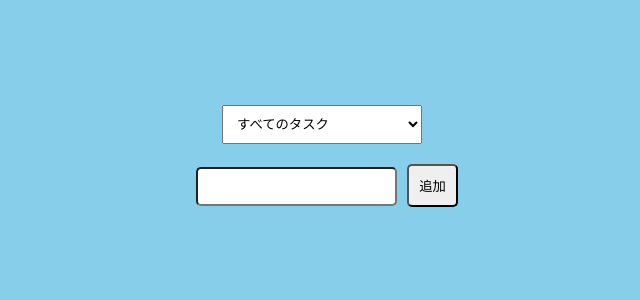
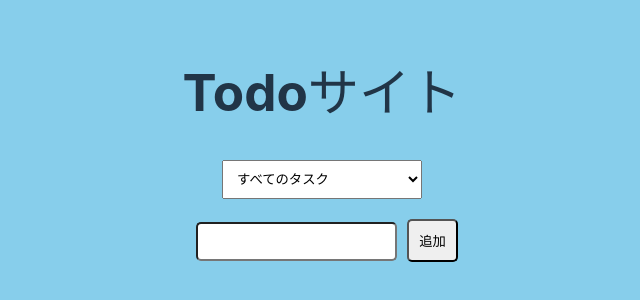
Before and after one commit to kaede-hub/todoappdayo, a React (Vite) app: page / in a window 1280 px wide. Shown: the part 246-546 px from the top of the page, without its empty margins (318-958 px from the left). Built offline with nearby package versions, Linux system fonts and the light colour scheme.

Commit message:
titleadd

```diff
--- a/src/App.css
+++ b/src/App.css
@@ -7,6 +7,11 @@
 
 body {
   background-color: skyblue;
+}
+
+h1 {
+  font-weight: bold;
+  margin-bottom: 20px;
 }
 
 select {
--- a/src/App.tsx
+++ b/src/App.tsx
@@ -104,6 +104,7 @@ export const App = () => {
 
   return (
     <div>
+      <h1>Todoサイト</h1>
       <select
         defaultValue="all"
         onChange={(e) => handleSort(e.target.value as Filter)}
```
